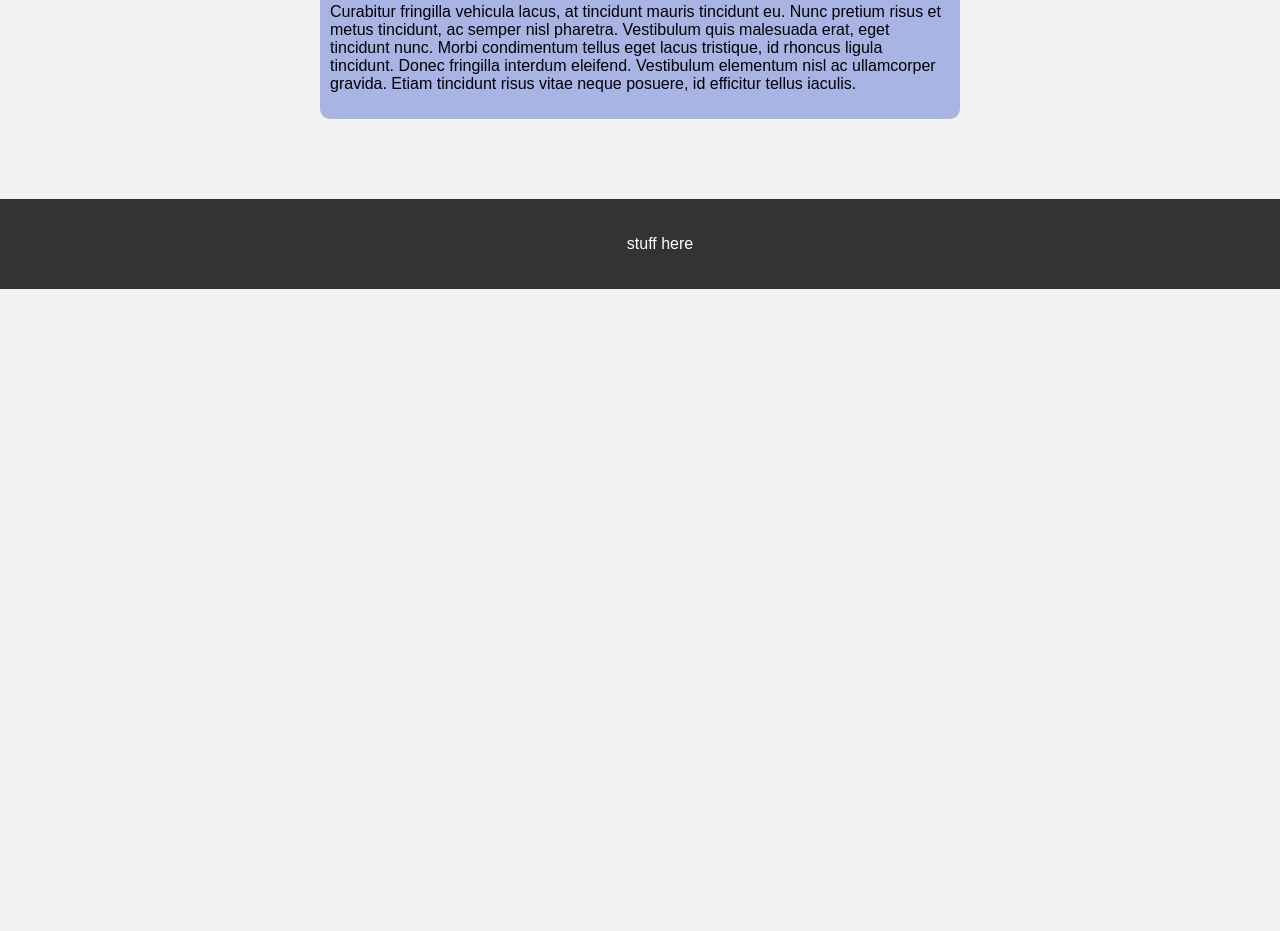
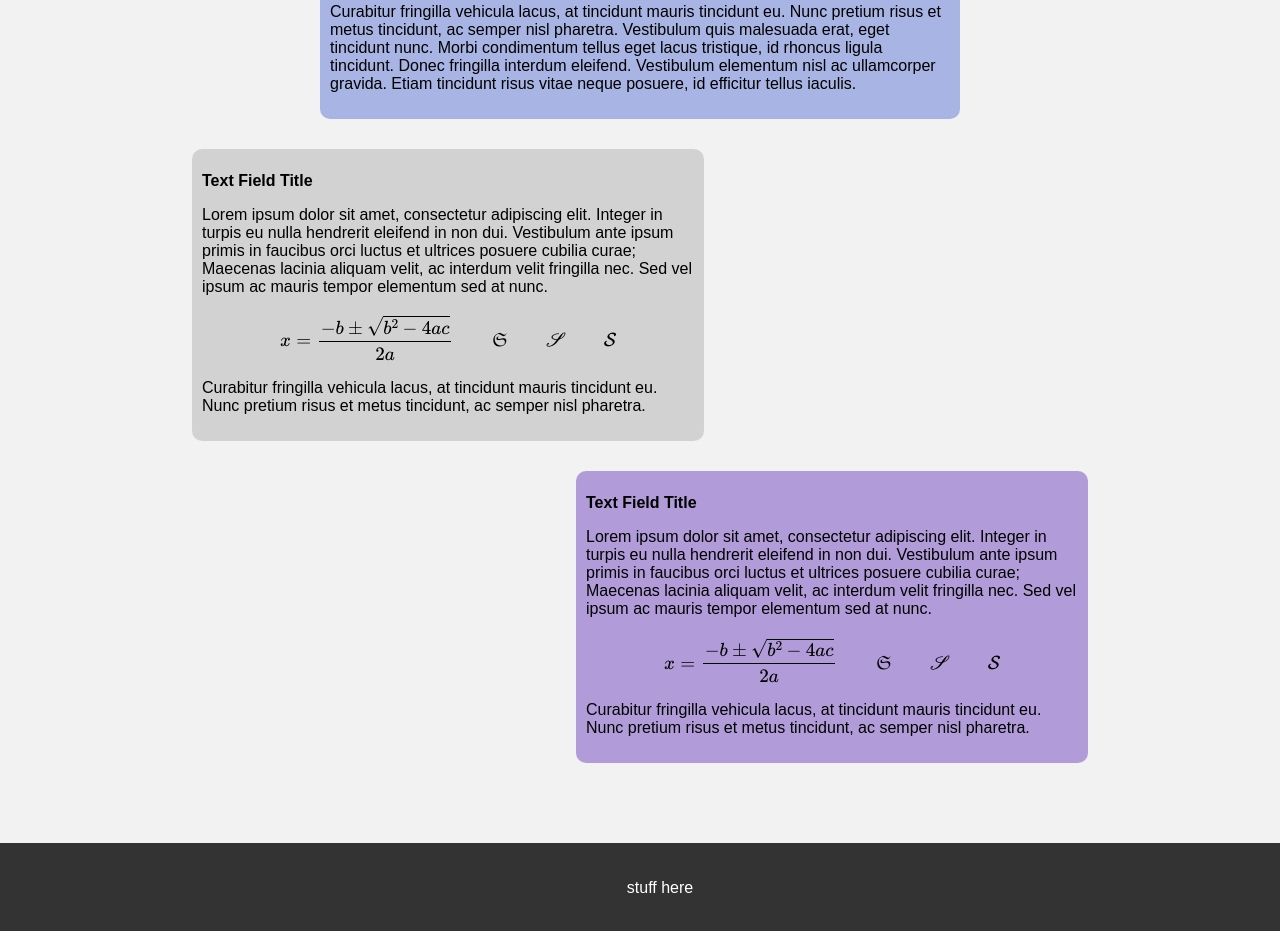
Before and after one commit to mortanjt/mortanjt.github.io, a plain HTML site: page test.html in a window 1280 px wide. Shown: the part 805-1736 px from the top of the page. Before the commit the page ends 1094 px from the top, so only its background shows below. Drawn offline with nearby package versions, Linux system fonts and the light colour scheme.

Commit message:
Update test.html

```diff
--- a/test.html
+++ b/test.html
@@ -74,6 +74,27 @@
       border-radius: 10px; /* Rounded corners */
     }
 
+    .text-field2 {
+      margin: 0 auto; /* Center the text field */
+      margin-left: 15%; /* Adjust the left margin to % of the page width */
+      width: 40%; /* Set the width to % of the page */
+      background-color: #b7b8ba87;
+      padding: 10px;
+      box-sizing: border-box;
+      border-radius: 10px; /* Rounded corners */
+    }
+
+
+    .text-field3 {
+      margin: 0 auto; /* Center the text field */
+      margin-right: 15%; /* Adjust the right margin to % of the page width */
+      width: 40%; /* Set the width to % of the page */
+      background-color: #B19CD9;
+      padding: 10px;
+      box-sizing: border-box;
+      border-radius: 10px; /* Rounded corners */
+    }
+
     .text-field-title {
       font-size: 16px;
       font-weight: bold;
@@ -117,7 +138,7 @@
 \[
 x = \frac{-b \pm \sqrt{b^2 - 4ac}}{2a}
 \]
-<div class="text-field1" style=" margin-bottom: 80px;">
+<div class="text-field1" style=" margin-bottom: 30px;">
   <h2 class="text-field-title">Text Field Title</h2>
   <p>
     Lorem ipsum dolor sit amet, consectetur adipiscing elit.
@@ -158,6 +179,46 @@ $$
   </p>
 </div>
 
+<div class="text-field2" style=" margin-bottom: 30px;">
+  <h2 class="text-field-title">Text Field Title</h2>
+  <p>
+    Lorem ipsum dolor sit amet, consectetur adipiscing elit.
+    Integer in turpis eu nulla hendrerit eleifend in non dui.
+    Vestibulum ante ipsum primis in faucibus orci luctus et
+    ultrices posuere cubilia curae; Maecenas lacinia
+    aliquam velit, ac interdum velit fringilla nec.
+    Sed vel ipsum ac mauris tempor elementum sed at nunc.
+$$
+x = \frac{-b \pm \sqrt{b^2 - 4ac}}{2a} \qquad \mathfrak{S} \qquad \mathscr{S} \qquad \mathcal{S}
+$$
+  </p>
+  <p>
+    Curabitur fringilla vehicula lacus, at tincidunt mauris
+    tincidunt eu. Nunc pretium risus et metus tincidunt,
+    ac semper nisl pharetra.
+  </p>
+</div>
+
+<div class="text-field3" style=" margin-bottom: 80px;">
+  <h2 class="text-field-title">Text Field Title</h2>
+  <p>
+    Lorem ipsum dolor sit amet, consectetur adipiscing elit.
+    Integer in turpis eu nulla hendrerit eleifend in non dui.
+    Vestibulum ante ipsum primis in faucibus orci luctus et
+    ultrices posuere cubilia curae; Maecenas lacinia
+    aliquam velit, ac interdum velit fringilla nec.
+    Sed vel ipsum ac mauris tempor elementum sed at nunc.
+$$
+x = \frac{-b \pm \sqrt{b^2 - 4ac}}{2a} \qquad \mathfrak{S} \qquad \mathscr{S} \qquad \mathcal{S}
+$$
+  </p>
+  <p>
+    Curabitur fringilla vehicula lacus, at tincidunt mauris
+    tincidunt eu. Nunc pretium risus et metus tincidunt,
+    ac semper nisl pharetra.
+  </p>
+</div>
+
 <footer class="footer">
   <p>stuff here</p>
 </footer>
```
